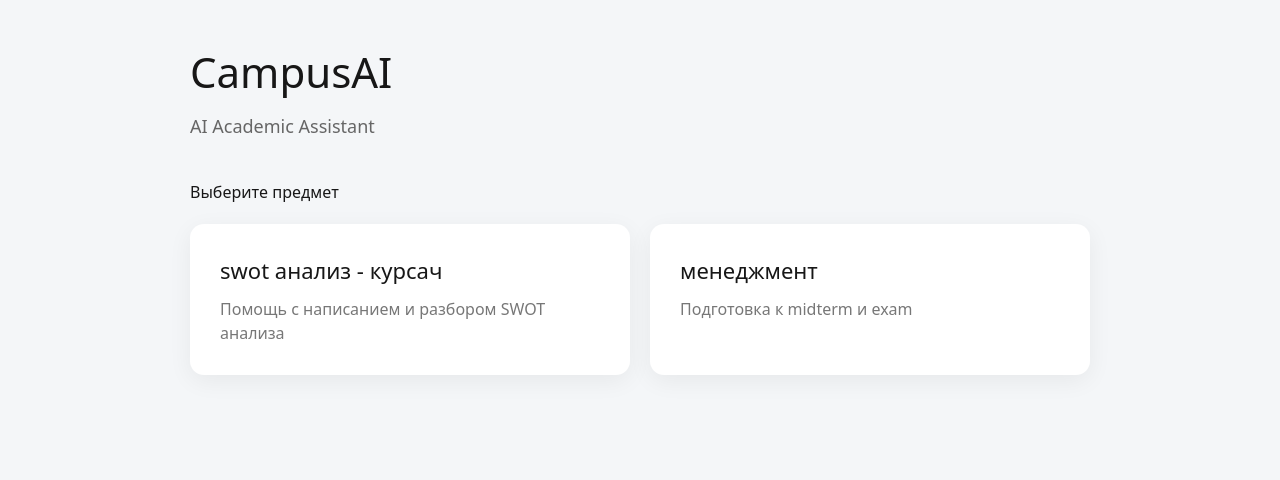
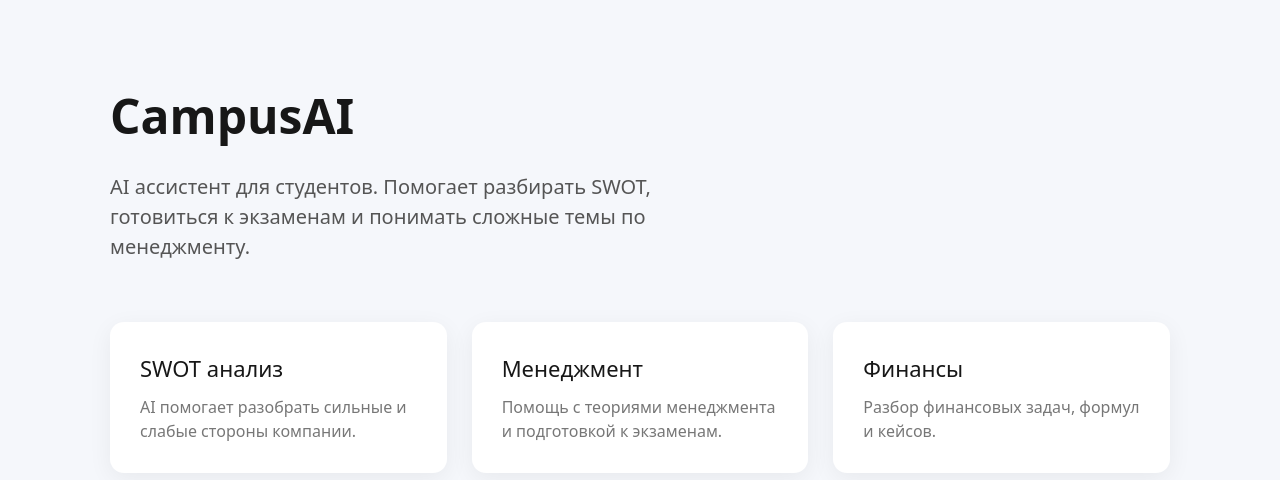
Before and after one commit to egorfaze-rgb/campus-ai, a Next.js app: page / in a window 1280 px wide. Shown: the top 480 px of the page. Built offline with nearby package versions, Linux system fonts and the light colour scheme.

Commit message:
Update page.tsx

```diff
--- a/app/page.tsx
+++ b/app/page.tsx
@@ -3,27 +3,31 @@
 import { useRouter } from "next/navigation"
 
 export default function Home() {
+
 const router = useRouter()
 
 return (
 <main
 style={{
 minHeight: "100vh",
-        background: "#f4f6f8",
-        padding: "40px",
-        fontFamily: "system-ui",
+background: "#f5f7fb",
+fontFamily: "system-ui"
 }}
 >
+
 <div
 style={{
-          maxWidth: "900px",
+maxWidth: "1100px",
 margin: "0 auto",
+padding: "80px 20px"
 }}
 >
+
 <h1
 style={{
-            fontSize: "42px",
-            marginBottom: "10px",
+fontSize: "48px",
+fontWeight: "700",
+marginBottom: "20px"
 }}
 >
 CampusAI
@@ -31,30 +35,23 @@ export default function Home() {
 
 <p
 style={{
-            color: "#666",
-            marginBottom: "40px",
-            fontSize: "18px",
+fontSize: "20px",
+color: "#555",
+marginBottom: "60px",
+maxWidth: "600px"
 }}
 >
-          AI Academic Assistant
+AI ассистент для студентов. Помогает разбирать SWOT, готовиться к экзаменам
+и понимать сложные темы по менеджменту.
 </p>
-
-        <h2
-          style={{
-            marginBottom: "20px",
-          }}
-        >
-          Выберите предмет
-        </h2>
 
 <div
 style={{
 display: "grid",
-            gridTemplateColumns: "1fr 1fr",
-            gap: "20px",
+gridTemplateColumns: "repeat(auto-fit, minmax(250px,1fr))",
+gap: "25px"
 }}
 >
-          {/* SWOT */}
 
 <div
 onClick={() => router.push("/swot")}
@@ -64,59 +61,76 @@ export default function Home() {
 borderRadius: "14px",
 boxShadow: "0 6px 25px rgba(0,0,0,0.06)",
 cursor: "pointer",
-              transition: "0.2s",
+transition: "0.2s"
 }}
 >
 <h3
 style={{
 fontSize: "22px",
-                marginBottom: "10px",
+marginBottom: "10px"
 }}
 >
-              swot анализ - курсач
+SWOT анализ
 </h3>
 
-            <p
-              style={{
-                color: "#777",
-              }}
-            >
-              Помощь с написанием и разбором SWOT анализа
+<p style={{color:"#777"}}>
+AI помогает разобрать сильные и слабые стороны компании.
 </p>
+
 </div>
 
-          {/* MANAGEMENT */}
-
 <div
-            onClick={() => router.push("/management")}
 style={{
 background: "white",
 padding: "30px",
 borderRadius: "14px",
-              boxShadow: "0 6px 25px rgba(0,0,0,0.06)",
-              cursor: "pointer",
-              transition: "0.2s",
+boxShadow: "0 6px 25px rgba(0,0,0,0.06)"
 }}
 >
+
 <h3
 style={{
 fontSize: "22px",
-                marginBottom: "10px",
+marginBottom: "10px"
 }}
 >
-              менеджмент
+Менеджмент
 </h3>
 
-            <p
+<p style={{color:"#777"}}>
+Помощь с теориями менеджмента и подготовкой к экзаменам.
+</p>
+
+</div>
+
+<div
 style={{
-                color: "#777",
+background: "white",
+padding: "30px",
+borderRadius: "14px",
+boxShadow: "0 6px 25px rgba(0,0,0,0.06)"
 }}
 >
-              Подготовка к midterm и exam
+
+<h3
+style={{
+fontSize: "22px",
+marginBottom: "10px"
+}}
+>
+Финансы
+</h3>
+
+<p style={{color:"#777"}}>
+Разбор финансовых задач, формул и кейсов.
 </p>
+
 </div>
+
 </div>
+
 </div>
+
 </main>
 )
 }
```
Lines whose indentation alone changed are shown as unchanged.
